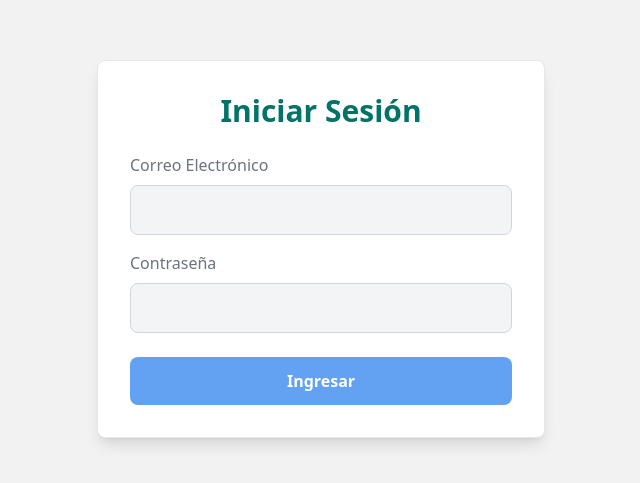
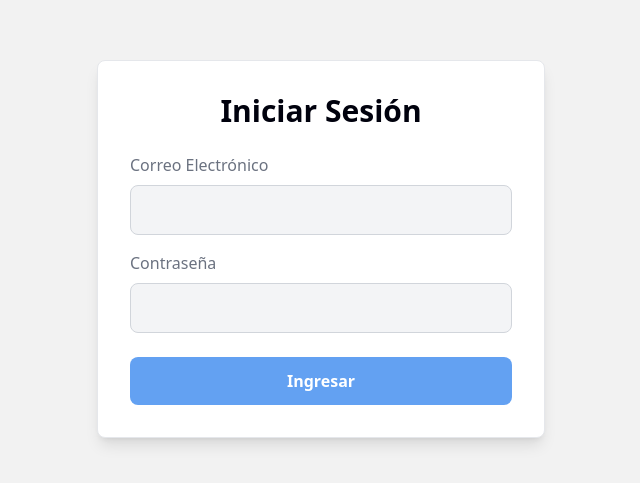
Before and after one commit to programadorecu-hash/repara-xpress-system, a React app in the folder frontend/: page /login in a window 1280 px wide. Shown: the part 151-634 px from the top of the page, without its empty margins (319-959 px from the left). Built offline with nearby package versions, Linux system fonts and the light colour scheme; the HTML template or start-up script is replaced by a standard one.

Commit message:
Colores oscuros

```diff
--- a/frontend/src/components/Header.jsx
+++ b/frontend/src/components/Header.jsx
@@ -1,87 +1,127 @@
 // frontend/src/components/Header.jsx
 
-import React, { useContext } from 'react';
-import { Link, useNavigate } from 'react-router-dom';
-import { AuthContext } from '../context/AuthContext.jsx';
+import React, { useContext } from "react";
+import { Link, useNavigate } from "react-router-dom";
+import { AuthContext } from "../context/AuthContext.jsx";
 
 function Header() {
   const { token, user, activeShift, logout } = useContext(AuthContext);
   const navigate = useNavigate();
 
-  const canManageInventory = user?.role === 'admin' || user?.role === 'inventory_manager';
-  const canManageCash = user?.role === 'admin';
+  const canManageInventory =
+    user?.role === "admin" || user?.role === "inventory_manager";
+  const canManageCash = user?.role === "admin";
 
   const handleLogout = () => {
     logout();
-    navigate('/login');
+    navigate("/login");
   };
 
   return (
     // CAMBIO: He ajustado el color a uno más acorde a tu paleta.
-    <header className="bg-secondary shadow-md">
+    <header className="bg-brand text-surface shadow-md">
+      {/* bg-brand = #295BF2 (fondo azul del header)
+      text-surface = #F2F2F2 (texto claro) */}
       <nav className="container mx-auto px-6 py-4">
         <div className="flex items-center justify-between">
-
           <div className="text-white font-bold text-xl">
-            {activeShift ? `Repara Xpress - ${activeShift.location.name}` : "Repara Xpress"}
+            {activeShift
+              ? `Repara Xpress - ${activeShift.location.name}`
+              : "Repara Xpress"}
           </div>
 
           <div className="flex items-center space-x-6">
-
             {/* --- ENLACES DE NAVEGACIÓN --- */}
-            <Link to="/" className="text-white font-semibold hover:text-gray-300">INICIO</Link>
-            <Link to="/pos" className="text-white font-semibold hover:text-gray-300">VENDER</Link>
-            <Link to="/ordenes" className="text-white font-semibold hover:text-gray-300">ORDENES</Link>
-            <Link to="/inventario" className="text-white font-semibold hover:text-gray-300">BODEGA</Link>
+            <Link
+              to="/"
+              className="text-surface font-semibold hover:text-brand-mist"
+            >
+              INICIO
+            </Link>
+            <Link
+              to="/pos"
+              className="text-surface font-semibold hover:text-brand-mist"
+            >
+              VENDER
+            </Link>
+            <Link
+              to="/ordenes"
+              className="text-surface font-semibold hover:text-brand-mist"
+            >
+              ORDENES
+            </Link>
+            <Link
+              to="/inventario"
+              className="text-surface font-semibold hover:text-brand-mist"
+            >
+              BODEGA
+            </Link>
 
             {canManageInventory && (
-              <Link to="/proveedores" className="text-white font-semibold hover:text-gray-300">
+              <Link
+                to="/proveedores"
+                className="text-surface font-semibold hover:text-brand-mist"
+              >
                 PROVEEDORES
               </Link>
             )}
 
             {canManageInventory && (
-              <Link to="/compras" className="text-white font-semibold hover:text-gray-300">
+              <Link
+                to="/compras"
+                className="text-surface font-semibold hover:text-brand-mist"
+              >
                 COMPRAS
               </Link>
             )}
 
             {canManageInventory && (
-              <Link to="/ventas-perdidas" className="text-white font-semibold hover:text-gray-300">
+              <Link
+                to="/ventas-perdidas"
+                className="text-surface font-semibold hover:text-brand-mist"
+              >
                 VENTAS PERDIDAS
               </Link>
             )}
 
-            {user?.role === 'admin' && (
-              <Link to="/auditoria" className="text-white font-semibold hover:text-gray-300">
+            {user?.role === "admin" && (
+              <Link
+                to="/auditoria"
+                className="text-surface font-semibold hover:text-brand-mist"
+              >
                 AUDITAR INVENTARIO
               </Link>
             )}
 
             {canManageCash && (
-              <Link to="/caja" className="text-white font-semibold hover:text-gray-300">
+              <Link
+                to="/caja"
+                className="text-surface font-semibold hover:text-brand-mist"
+              >
                 CAJA
               </Link>
             )}
             {canManageCash && (
-              <Link to="/caja/transacciones" className="text-white font-semibold hover:text-gray-300">
+              <Link
+                to="/caja/transacciones"
+                className="text-surface font-semibold hover:text-brand-mist"
+              >
                 MOVIMIENTOS DE CAJA
               </Link>
             )}
 
             {token && user && (
               <div className="flex items-center space-x-4">
-                <span className="text-gray-300">{user.email}</span>
+                <span className="text-surface/80">{user.email}</span>
                 <button
                   onClick={handleLogout}
-                  className="bg-highlight hover:bg-yellow-500 text-secondary font-bold py-2 px-4 rounded-lg transition duration-300"
+                  className="bg-surface text-brand hover:bg-brand-mist font-bold py-2 px-4 rounded-lg transition duration-300"
                 >
                   FIN DEL TURNO
                 </button>
               </div>
             )}
           </div>
-
         </div>
       </nav>
     </header>
--- a/frontend/src/components/PaymentModal.jsx
+++ b/frontend/src/components/PaymentModal.jsx
@@ -94,7 +94,7 @@ function PaymentModal({
     <div className="fixed inset-0 bg-black bg-opacity-60 z-50 flex items-center justify-center p-4">
       {/* Contenedor del modal */}
       <div className="bg-white p-6 rounded-lg shadow-xl w-full max-w-md text-gray-800">
-        <h2 className="text-2xl font-bold text-secondary mb-4 text-center">
+        <h2 className="text-2xl font-bold text-onSurface mb-4 text-center">
           Confirmar Pago
         </h2>
 
@@ -102,13 +102,13 @@ function PaymentModal({
         <div className="bg-gray-100 p-4 rounded-lg mb-4 text-center space-y-1">
           <p className="text-xs uppercase tracking-wide text-gray-500">Resumen</p>
           <p className="text-sm text-gray-600">
-            Subtotal: <span className="font-semibold text-secondary">${subtotalAmount.toFixed(2)}</span>
+            Subtotal: <span className="font-semibold text-onSurface">${subtotalAmount.toFixed(2)}</span>
           </p>
           <p className="text-sm text-gray-600">
-            IVA ({ivaPercentage}%): <span className="font-semibold text-secondary">${ivaAmount.toFixed(2)}</span>
+            IVA ({ivaPercentage}%): <span className="font-semibold text-onSurface">${ivaAmount.toFixed(2)}</span>
           </p>
           <p className="text-lg font-bold text-gray-700">Total a Pagar</p>
-          <p className="text-3xl font-bold text-accent">
+          <p className="text-3xl font-bold text-brand">
             ${totalAmount.toFixed(2)}
           </p>
         </div>
@@ -220,7 +220,7 @@ function PaymentModal({
             </button>
             <button
               type="submit"
-              className="flex-1 py-2 px-4 bg-accent text-white font-bold rounded-lg hover:bg-teal-600 transition duration-150 disabled:bg-gray-400"
+              className="flex-1 py-2 px-4 bg-brand text-white font-bold rounded-lg hover:bg-brand-deep transition duration-150 disabled:bg-gray-400"
               disabled={isSubmitting} // Deshabilitar si se está enviando
             >
               {isSubmitting ? "Procesando..." : "Confirmar Venta"}
--- a/frontend/src/components/WorkOrderNotes.jsx
+++ b/frontend/src/components/WorkOrderNotes.jsx
@@ -20,7 +20,9 @@ export default function WorkOrderNotes({ workOrderId }) {
       const data = await getWorkOrderNotes(workOrderId, { limit: 50 });
       setNotes(data);
     } catch (err) {
-      setError("No se pudieron cargar las notas. Verifica permisos y turno activo.");
+      setError(
+        "No se pudieron cargar las notas. Verifica permisos y turno activo."
+      );
     } finally {
       setLoading(false);
     }
@@ -64,7 +66,7 @@ export default function WorkOrderNotes({ workOrderId }) {
           <button
             type="submit"
             disabled={sending || !message.trim()}
-            className="px-3 py-1 rounded bg-blue-600 text-white disabled:opacity-50"
+            className="px-3 py-1 rounded bg-brand hover:bg-brand-deep text-white disabled:opacity-50"
           >
             {sending ? "Guardando..." : "Agregar nota"}
           </button>
@@ -93,7 +95,9 @@ export default function WorkOrderNotes({ workOrderId }) {
             <li key={n.id} className="border rounded p-2">
               <div className="text-sm text-gray-500">
                 {/* Encabezado: autor (email), local y fecha */}
-                <span className="font-medium">{n?.user?.email || "Usuario"}</span>
+                <span className="font-medium">
+                  {n?.user?.email || "Usuario"}
+                </span>
                 {" · "}
                 <span>{n?.location?.name || "Local"}</span>
                 {" · "}
--- a/frontend/tailwind.config.js
+++ b/frontend/tailwind.config.js
@@ -1,20 +1,31 @@
 /** @type {import('tailwindcss').Config} */
 export default {
-  content: [
-    "./index.html",
-    "./src/**/*.{js,ts,jsx,tsx}",
-  ],
+  content: ["./index.html", "./src/**/*.{js,ts,jsx,tsx}"],
   theme: {
     extend: {
-      // --- COLORES DE ESTA APP WEB (TENGO SUEÑO! :( ) ---
+      // --- PALETA ELEGANTE (2025) ---
       colors: {
-        'primary': '#F2F2F2',   // Fondo principal claro
-        'secondary': '#027368', // Texto principal, oscuro y legible
-        'accent': '#63A1F2',    // Botones y elementos activos
-        'highlight': '#F2B33D', // Alertas o elementos a destacar
-        'detail': '#5550F2',     // Detalles, bordes al enfocar, enlaces
+        // Superficies y texto
+        surface: "#F2F2F2", // Fondo claro principal
+        onSurface: "#00010D", // Texto sobre fondo claro (profundo)
+
+        // Marca (oscura)
+        brand: "#283540", // Principal (headers/botones)
+        "brand-deep": "#00010D", // Hover/activo muy oscuro
+        "brand-soft": "#636B73", // Muted (secundario/bordes activos)
+        "brand-mist": "#9FA3A6", // Muy suave (dividers/hover claro)
+
+        // Alias para compatibilidad con tu código actual:
+        primary: "#F2F2F2", // = surface (mantiene text/bg-primary existentes)
+        secondary: "#00010D", // = onSurface (mantiene text-secondary existentes)
+
+        // Acentos existentes (no tocamos para no romper otras pantallas)
+        accent: "#63A1F2",
+        highlight: "#F2B33D",
+        detail: "#5550F2",
       },
     },
   },
+
   plugins: [],
-}
+};
```
Also changed, not shown: frontend/src/pages/WorkOrderPage.jsx (+25 -10 lines).
